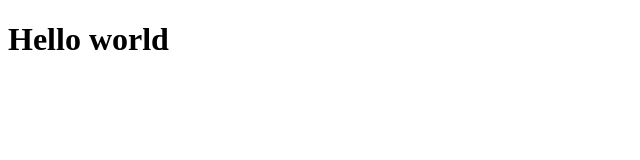
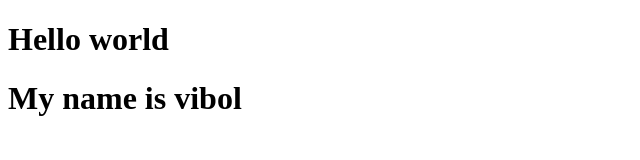
Before and after one commit to dariyathorn/kaka, a plain HTML site: page index.html in a window 1280 px wide. Shown: the whole page, without its empty margins (0-640 px from the left). Drawn offline with Linux system fonts and the light colour scheme.

Commit message:
add name

```diff
--- a/index.html
+++ b/index.html
@@ -8,5 +8,6 @@
 </head>
 <body>
     <h1>Hello world</h1>
+    <h1>My name is vibol</h1>
 </body>
 </html>
```
